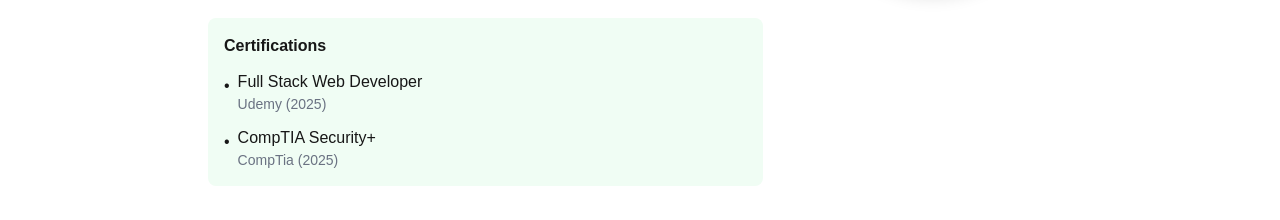
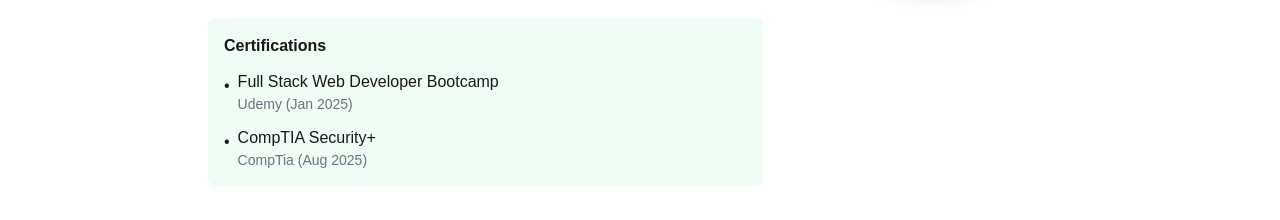
Before and after one commit to Antheagao/portfolio3, a Next.js app: page / in a window 1280 px wide. Shown: the part 3606-3826 px from the top of the page. Built offline with nearby package versions, Linux system fonts and the light colour scheme.

Commit message:
updated certification wording and dates

```diff
--- a/src/app/components/About.tsx
+++ b/src/app/components/About.tsx
@@ -46,15 +46,15 @@ export default function About() {
               <li className="flex items-start">
                 <span className="mr-2 mt-1">•</span>
                 <div>
-                  <p className="font-medium">Full Stack Web Developer</p>
-                  <p className="text-sm text-gray-500 dark:text-gray-400">Udemy (2025)</p>
+                  <p className="font-medium">Full Stack Web Developer Bootcamp</p>
+                  <p className="text-sm text-gray-500 dark:text-gray-400">Udemy (Jan 2025)</p>
                 </div>
               </li>
               <li className="flex items-start">
                 <span className="mr-2 mt-1">•</span>
                 <div>
                   <p className="font-medium">CompTIA Security+</p>
-                  <p className="text-sm text-gray-500 dark:text-gray-400">CompTia (2025)</p>
+                  <p className="text-sm text-gray-500 dark:text-gray-400">CompTia (Aug 2025)</p>
                 </div>
               </li>
             </ul>
```
